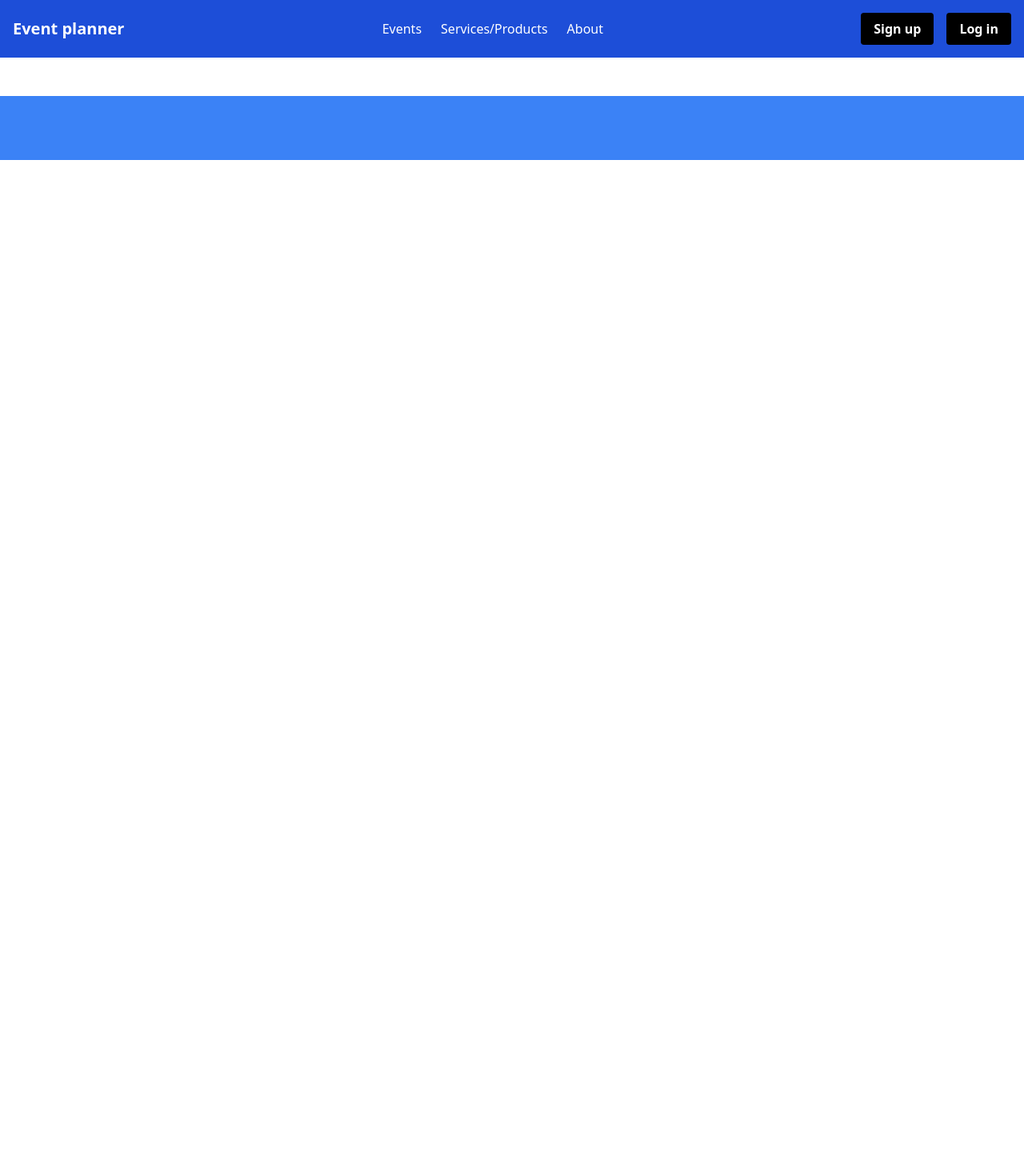
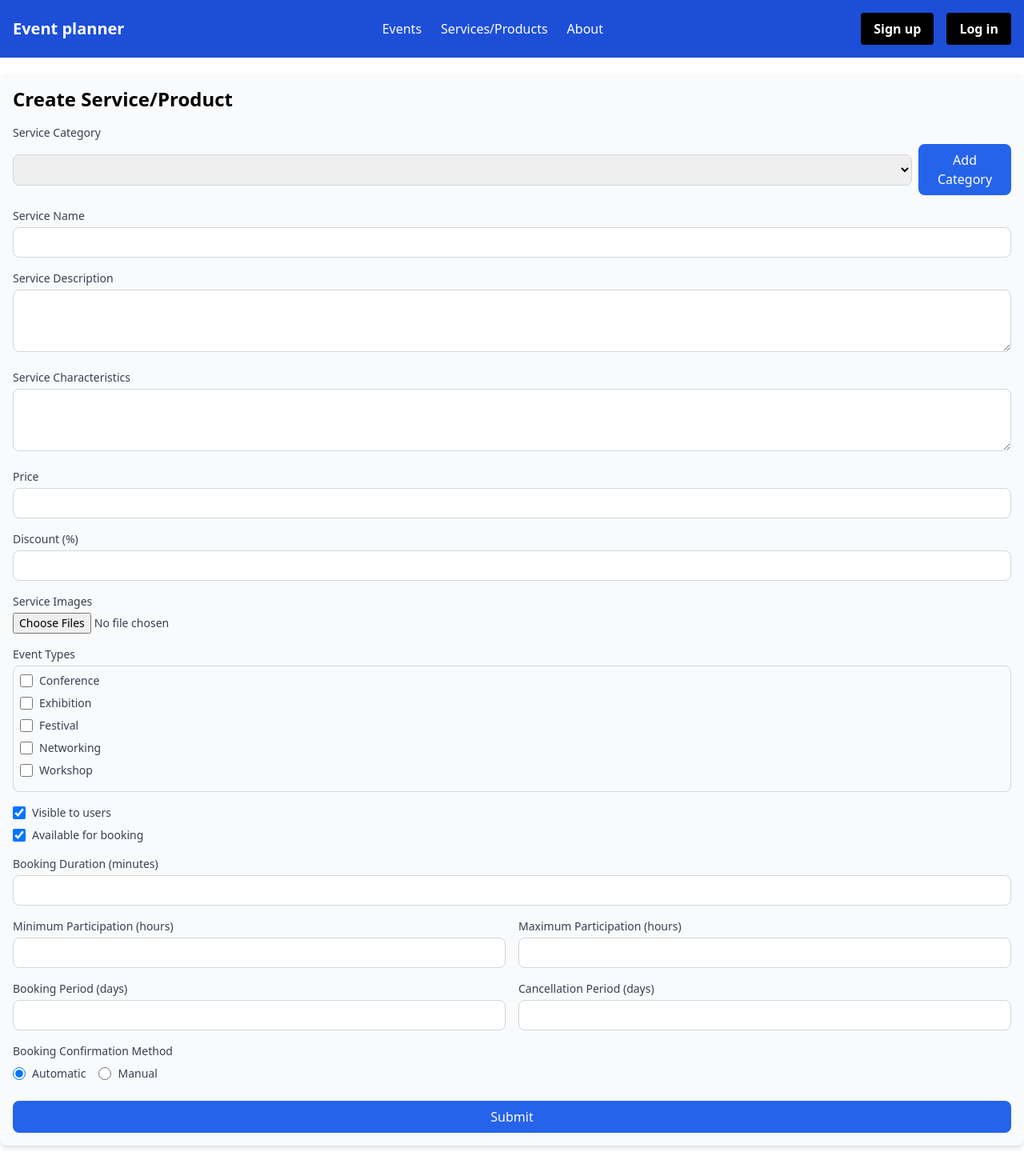
Before and after one commit to kzi-nastava/iks-project-event-planner-siit-2024-team-31, an Angular app: page /create-service in a window 1280 px wide. Before the commit this address led to /. Shown: the top 1470 px of the page at 80% size. Before the commit the page ends 800 px from the top, so only its background shows below. Built offline with nearby package versions, Linux system fonts and the light colour scheme.

Commit message:
Added page

```diff
--- a/src/app/app.routes.ts
+++ b/src/app/app.routes.ts
@@ -1,6 +1,13 @@
 import { Routes } from '@angular/router';
 
 export const routes: Routes = [
+  {
+    path: 'create-service',
+    loadComponent: () =>
+      import('./components/service-create/service-create.component').then(
+        (m) => m.CreateServiceProductComponent
+      ),
+  },
   {
     path: 'services',
     loadComponent: () =>
--- /dev/null
+++ b/src/app/components/service-create/service-create.component.html
@@ -0,0 +1,233 @@
+<div class="container mx-auto mt-5 mb-5 p-4 bg-gray-50 shadow-md rounded-lg">
+  <h2 class="text-2xl font-semibold mb-4">Create Service/Product</h2>
+
+  <form (ngSubmit)="submitService()" #serviceForm="ngForm">
+    <!-- Service Category -->
+    <label class="block text-sm font-medium text-gray-700 mb-1"
+      >Service Category</label
+    >
+    <div class="flex items-center mb-2">
+      <select
+        [(ngModel)]="service.category"
+        name="category"
+        class="w-full border border-gray-300 rounded-lg px-3 py-2 text-sm focus:ring-blue-500 focus:border-blue-500"
+      >
+        <option *ngFor="let category of categories" [value]="category">
+          {{ category }}
+        </option>
+      </select>
+      <button
+        type="button"
+        (click)="addCategory()"
+        class="ml-2 px-3 py-2 bg-blue-600 text-white rounded-lg hover:bg-blue-700"
+      >
+        Add Category
+      </button>
+    </div>
+
+    <!-- Service Name -->
+    <label class="block text-sm font-medium text-gray-700 mb-1 mt-4"
+      >Service Name</label
+    >
+    <input
+      type="text"
+      [(ngModel)]="service.name"
+      name="name"
+      required
+      class="w-full border border-gray-300 rounded-lg px-3 py-2 text-sm focus:ring-blue-500 focus:border-blue-500"
+    />
+
+    <!-- Service Description -->
+    <label class="block text-sm font-medium text-gray-700 mb-1 mt-4"
+      >Service Description</label
+    >
+    <textarea
+      [(ngModel)]="service.description"
+      name="description"
+      rows="3"
+      class="w-full border border-gray-300 rounded-lg px-3 py-2 text-sm focus:ring-blue-500 focus:border-blue-500"
+    ></textarea>
+
+    <!-- Service Characteristics -->
+    <label class="block text-sm font-medium text-gray-700 mb-1 mt-4"
+      >Service Characteristics</label
+    >
+    <textarea
+      [(ngModel)]="service.characteristics"
+      name="characteristics"
+      rows="3"
+      class="w-full border border-gray-300 rounded-lg px-3 py-2 text-sm focus:ring-blue-500 focus:border-blue-500"
+    ></textarea>
+
+    <!-- Price -->
+    <label class="block text-sm font-medium text-gray-700 mb-1 mt-4"
+      >Price</label
+    >
+    <input
+      type="number"
+      [(ngModel)]="service.price"
+      name="price"
+      required
+      class="w-full border border-gray-300 rounded-lg px-3 py-2 text-sm focus:ring-blue-500 focus:border-blue-500"
+    />
+
+    <!-- Discount -->
+    <label class="block text-sm font-medium text-gray-700 mb-1 mt-4"
+      >Discount (%)</label
+    >
+    <input
+      type="number"
+      [(ngModel)]="service.discount"
+      name="discount"
+      class="w-full border border-gray-300 rounded-lg px-3 py-2 text-sm focus:ring-blue-500 focus:border-blue-500"
+    />
+
+    <!-- Service Images -->
+    <label class="block text-sm font-medium text-gray-700 mb-1 mt-4"
+      >Service Images</label
+    >
+    <input
+      type="file"
+      (change)="uploadImages($event)"
+      multiple
+      class="w-full text-sm text-gray-700"
+    />
+
+    <!-- Event Types -->
+    <label class="block text-sm font-medium text-gray-700 mb-1 mt-4"
+      >Event Types</label
+    >
+    <div class="border border-gray-300 rounded-lg p-2">
+      <div *ngFor="let type of eventTypes" class="flex items-center mb-2">
+        <input
+          type="checkbox"
+          [value]="type"
+          (change)="toggleEventType(type)"
+          [checked]="service.eventTypes.includes(type)"
+          class="h-4 w-4 text-blue-600 border-gray-300 rounded focus:ring-blue-500"
+        />
+        <span class="ml-2 text-sm text-gray-700">{{ type }}</span>
+      </div>
+    </div>
+
+    <!-- Visibility -->
+    <div class="flex items-center mt-4">
+      <input
+        type="checkbox"
+        [(ngModel)]="service.isVisible"
+        name="isVisible"
+        class="h-4 w-4 text-blue-600 border-gray-300 rounded focus:ring-blue-500"
+      />
+      <label class="ml-2 text-sm text-gray-700">Visible to users</label>
+    </div>
+
+    <!-- Availability -->
+    <div class="flex items-center mt-2">
+      <input
+        type="checkbox"
+        [(ngModel)]="service.isAvailable"
+        name="isAvailable"
+        class="h-4 w-4 text-blue-600 border-gray-300 rounded focus:ring-blue-500"
+      />
+      <label class="ml-2 text-sm text-gray-700">Available for booking</label>
+    </div>
+
+    <!-- Booking Duration -->
+    <label class="block text-sm font-medium text-gray-700 mb-1 mt-4"
+      >Booking Duration (minutes)</label
+    >
+    <input
+      type="number"
+      [(ngModel)]="service.bookingDuration"
+      name="bookingDuration"
+      class="w-full border border-gray-300 rounded-lg px-3 py-2 text-sm focus:ring-blue-500 focus:border-blue-500"
+    />
+
+    <!-- Participation -->
+    <div class="flex gap-4 mt-4">
+      <div class="w-1/2">
+        <label class="block text-sm font-medium text-gray-700 mb-1"
+          >Minimum Participation (hours)</label
+        >
+        <input
+          type="number"
+          [(ngModel)]="service.minParticipation"
+          name="minParticipation"
+          class="w-full border border-gray-300 rounded-lg px-3 py-2 text-sm focus:ring-blue-500 focus:border-blue-500"
+        />
+      </div>
+      <div class="w-1/2">
+        <label class="block text-sm font-medium text-gray-700 mb-1"
+          >Maximum Participation (hours)</label
+        >
+        <input
+          type="number"
+          [(ngModel)]="service.maxParticipation"
+          name="maxParticipation"
+          class="w-full border border-gray-300 rounded-lg px-3 py-2 text-sm focus:ring-blue-500 focus:border-blue-500"
+        />
+      </div>
+    </div>
+
+    <!-- Booking and Cancellation Period -->
+    <div class="flex gap-4 mt-4">
+      <div class="w-1/2">
+        <label class="block text-sm font-medium text-gray-700 mb-1"
+          >Booking Period (days)</label
+        >
+        <input
+          type="number"
+          [(ngModel)]="service.bookingPeriod"
+          name="bookingPeriod"
+          class="w-full border border-gray-300 rounded-lg px-3 py-2 text-sm focus:ring-blue-500 focus:border-blue-500"
+        />
+      </div>
+      <div class="w-1/2">
+        <label class="block text-sm font-medium text-gray-700 mb-1"
+          >Cancellation Period (days)</label
+        >
+        <input
+          type="number"
+          [(ngModel)]="service.cancellationPeriod"
+          name="cancellationPeriod"
+          class="w-full border border-gray-300 rounded-lg px-3 py-2 text-sm focus:ring-blue-500 focus:border-blue-500"
+        />
+      </div>
+    </div>
+
+    <!-- Booking Confirmation Method -->
+    <label class="block text-sm font-medium text-gray-700 mb-1 mt-4"
+      >Booking Confirmation Method</label
+    >
+    <div class="flex items-center mt-2">
+      <label class="flex items-center mr-4">
+        <input
+          type="radio"
+          [(ngModel)]="service.confirmationMethod"
+          name="confirmationMethod"
+          value="Automatic"
+          class="h-4 w-4 text-blue-600 border-gray-300 focus:ring-blue-500"
+        />
+        <span class="ml-2 text-sm text-gray-700">Automatic</span>
+      </label>
+      <label class="flex items-center">
+        <input
+          type="radio"
+          [(ngModel)]="service.confirmationMethod"
+          name="confirmationMethod"
+          value="Manual"
+          class="h-4 w-4 text-blue-600 border-gray-300 focus:ring-blue-500"
+        />
+        <span class="ml-2 text-sm text-gray-700">Manual</span>
+      </label>
+    </div>
+
+    <!-- Submit Button -->
+    <button
+      type="submit"
+      class="w-full bg-blue-600 text-white font-medium py-2 mt-6 rounded-lg hover:bg-blue-700 focus:outline-none focus:ring-2 focus:ring-blue-500 focus:ring-offset-2"
+    >
+      Submit
+    </button>
+  </form>
+</div>
--- /dev/null
+++ b/src/app/components/service-create/service-create.component.ts
@@ -0,0 +1,63 @@
+import { CommonModule } from '@angular/common';
+import { Component } from '@angular/core';
+import { FormsModule } from '@angular/forms';
+
+@Component({
+  selector: 'app-create-service-product',
+  templateUrl: './service-create.component.html',
+  standalone: true,
+  imports: [CommonModule, FormsModule],
+})
+export class CreateServiceProductComponent {
+  service = {
+    category: '',
+    name: '',
+    description: '',
+    characteristics: '',
+    price: null,
+    discount: null,
+    images: [],
+    eventTypes: [] as string[],
+    isVisible: true,
+    isAvailable: true,
+    bookingDuration: null,
+    minParticipation: null,
+    maxParticipation: null,
+    bookingPeriod: null,
+    cancellationPeriod: null,
+    confirmationMethod: 'Automatic',
+  };
+
+  categories = ['Category A', 'Category B', 'Category C'];
+  eventTypes = [
+    'Conference',
+    'Exhibition',
+    'Festival',
+    'Networking',
+    'Workshop',
+  ];
+
+  // Methods for handling actions like adding categories, uploading images, etc.
+
+  addCategory() {
+    // Logic to add a new category
+  }
+
+  uploadImages(event: any) {
+    // Logic to upload images
+  }
+
+  toggleEventType(eventType: string) {
+    const index = this.service.eventTypes.indexOf(eventType);
+    if (index === -1) {
+      this.service.eventTypes.push(eventType);
+    } else {
+      this.service.eventTypes.splice(index, 1);
+    }
+  }
+
+  submitService() {
+    // Logic to submit the service/product
+    console.log('Service submitted:', this.service);
+  }
+}
```
Also changed, not shown: src/app/components/service-create/service-create.component.scss (added), 1 other file (tests, documents, lock files or other folders).
